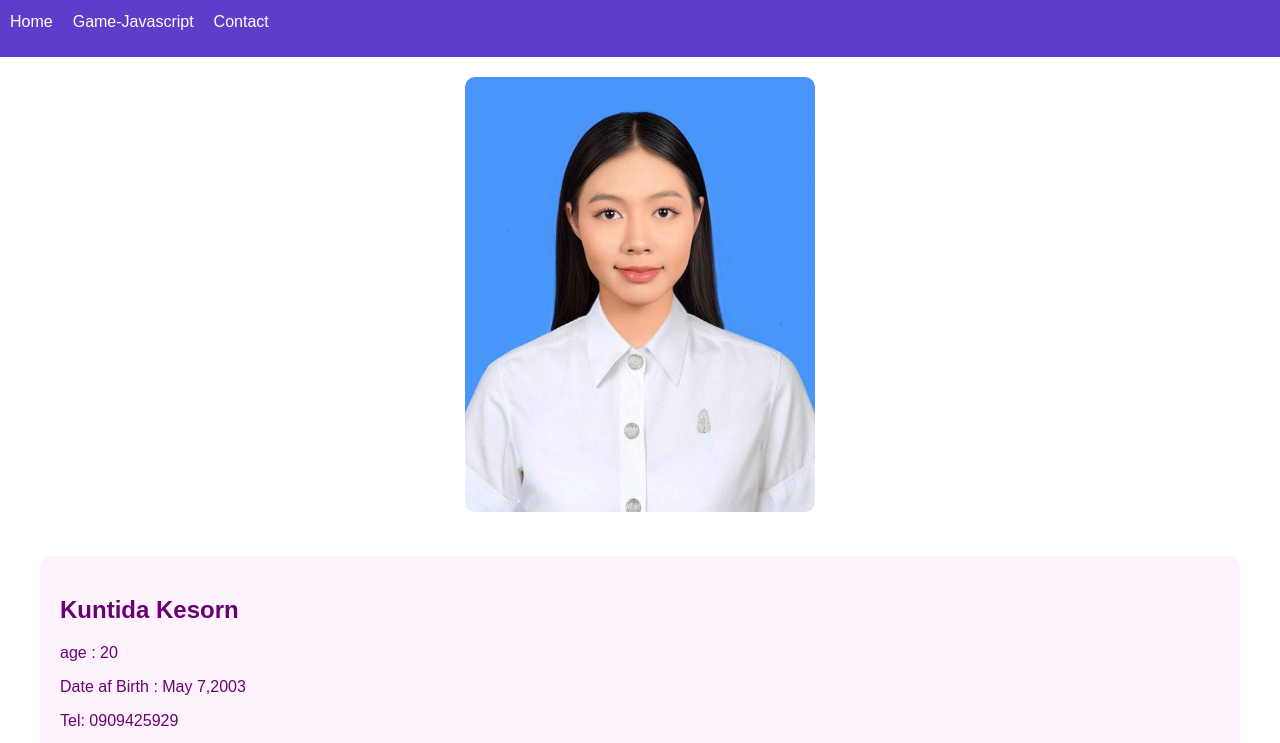
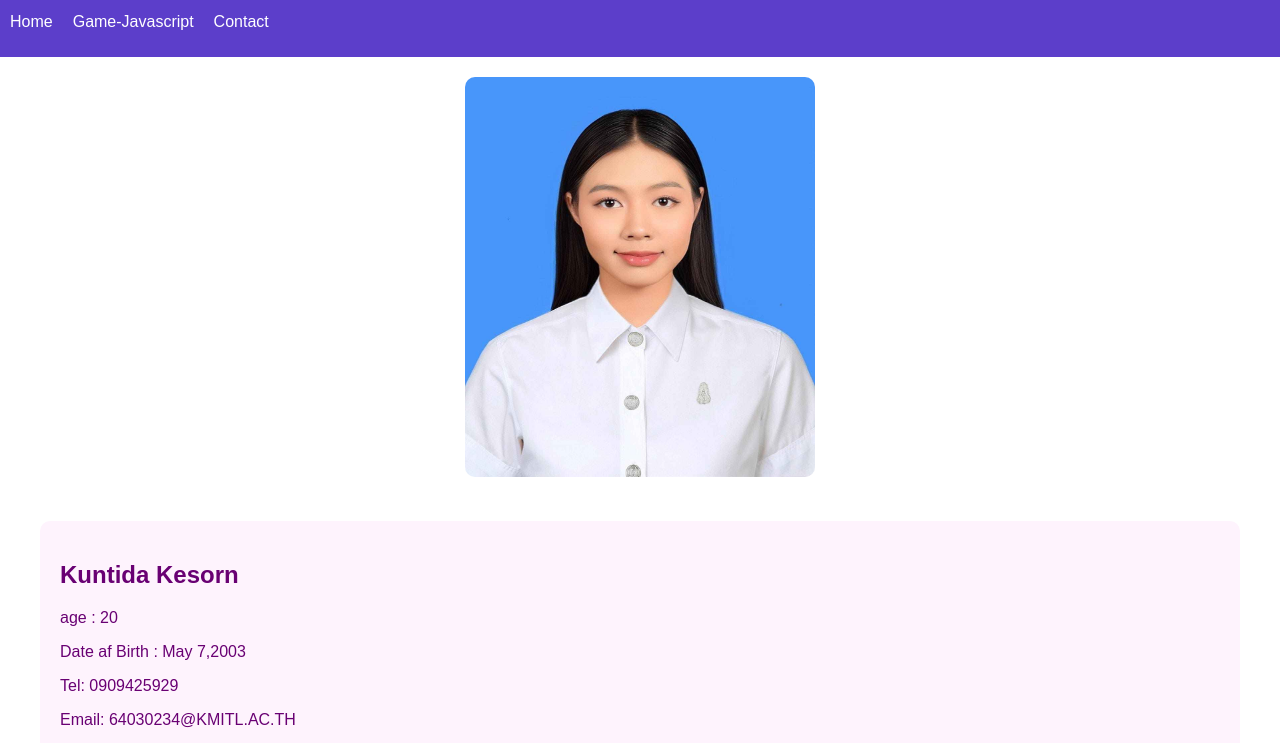
Before and after one commit to KUNTIDA234/KUNTIDA234.github.io, a plain HTML site: page profile.html in a window 1280 px wide. Shown: the part 50-793 px from the top of the page. Drawn offline with Linux system fonts and the light colour scheme.

Commit message:
Kuntida update

```diff
--- a/css/profile.css
+++ b/css/profile.css
@@ -48,9 +48,8 @@ nav ul li a {
 }
 
 .profile-pic {
-  width: 100%;
-  max-width: 350px;
-  height: auto;
+  width: 350px;
+  height: 400px;
   border-radius: 10px;
 }
 
```
